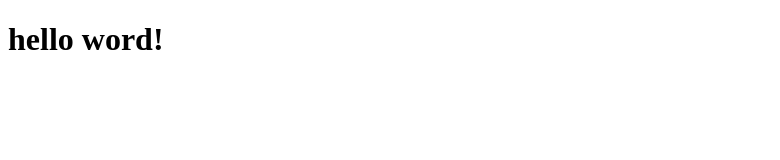
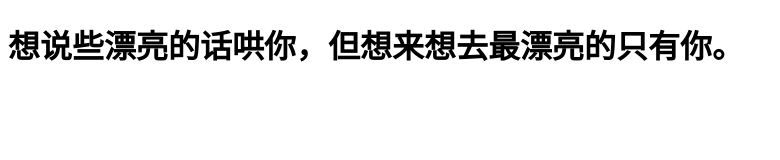
Before and after one commit to Wuwenbo1993/junZiLan, a plain HTML site: page index.html in a window 1280 px wide. Shown: the whole page, without its empty margins (0-780 px from the left). Drawn offline with Linux system fonts and the light colour scheme.

Commit message:
Update index.html

```diff
--- a/index.html
+++ b/index.html
@@ -11,6 +11,6 @@
 		</style>
 	</head>
 	<body>
-		<h1>hello word!</h1>
+		<h1>想说些漂亮的话哄你，但想来想去最漂亮的只有你。</h1>
 	</body>
 </html>
```
